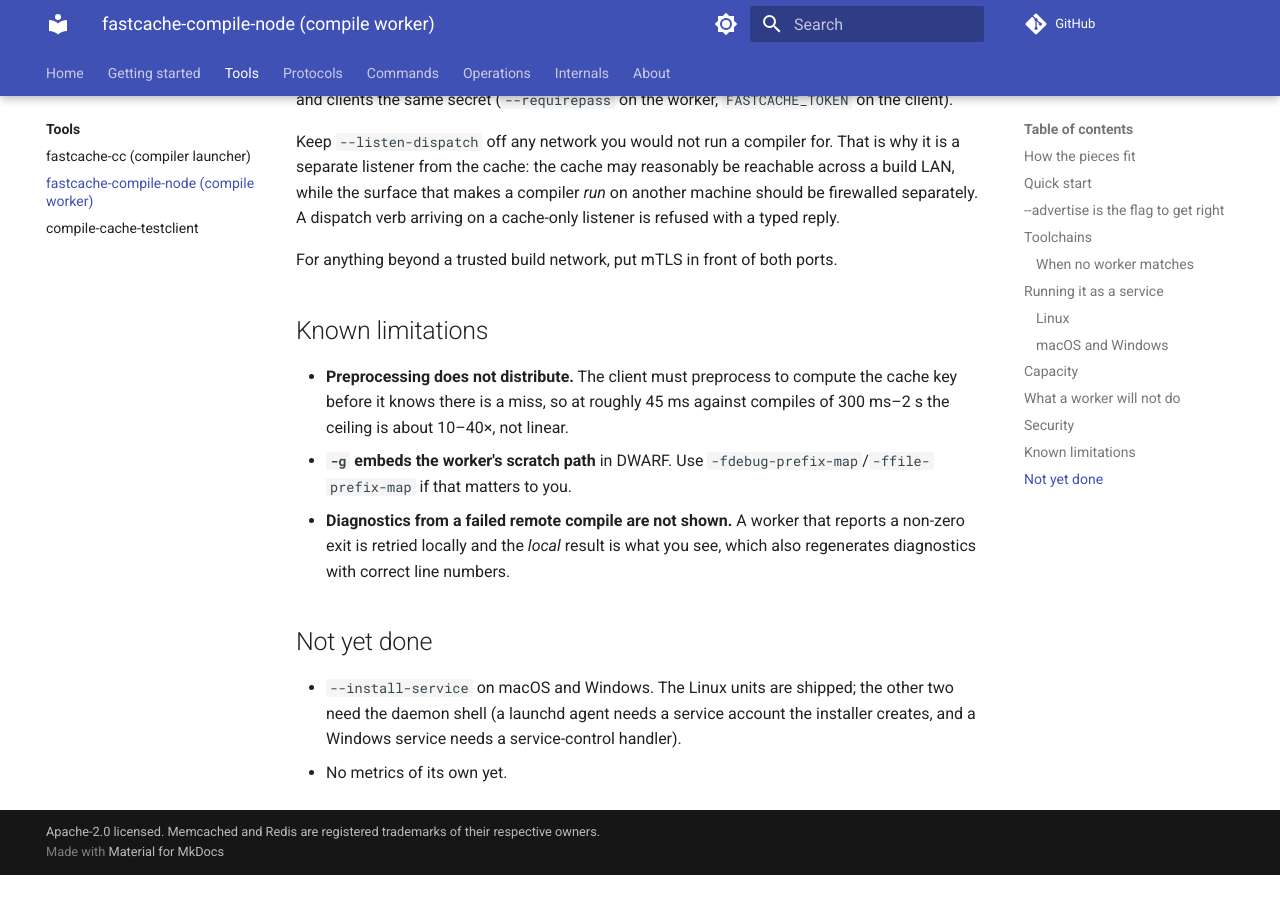
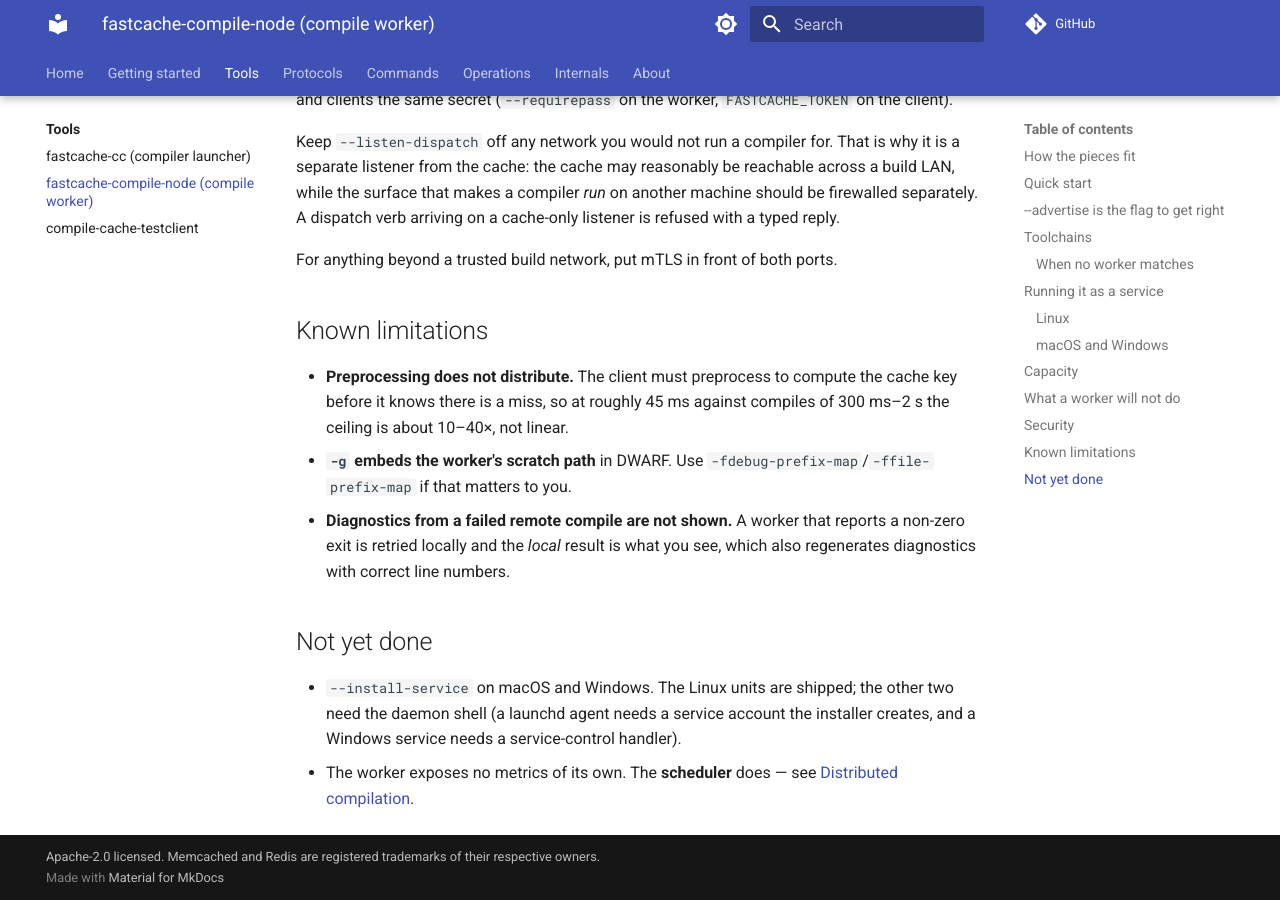
Before and after one commit to LASTRADA-Software/fastcached, an MkDocs documentation site: the page built from docs/tools/fastcache-compile-node.md, in a window 1280 px wide and 900 px high, scrolled down 3577 px. Built offline with MkDocs 1.6.1 and Material for MkDocs 9.7.7, drawn with Linux system fonts in a browser that asks for light colours; comment, search, counter and statistics services are not loaded; before the commit the page ends 4452 px from its top, so only the background shows below that.

```diff
--- a/docs/tools/fastcache-compile-node.md
+++ b/docs/tools/fastcache-compile-node.md
@@ -188,4 +188,5 @@
 - `--install-service` on macOS and Windows. The Linux units are shipped; the
   other two need the daemon shell (a launchd agent needs a service account the
   installer creates, and a Windows service needs a service-control handler).
-- No metrics of its own yet.
+- The worker exposes no metrics of its own. The **scheduler** does — see
+  [Distributed compilation](../getting-started/distributed-compilation.md#confirming-it-works).
```
Also changed, not shown: 2 other files.
